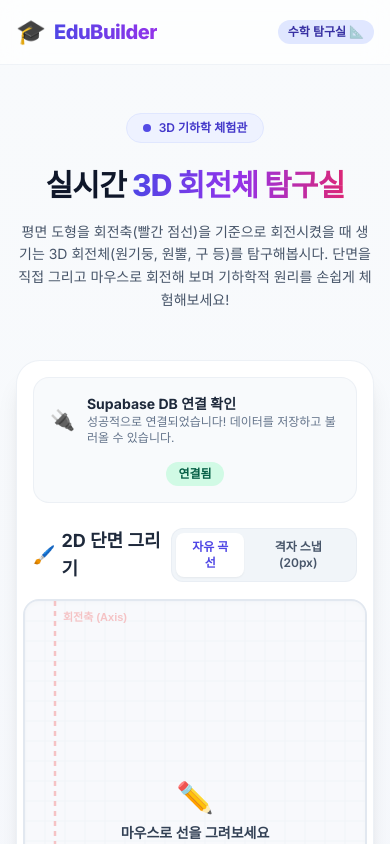
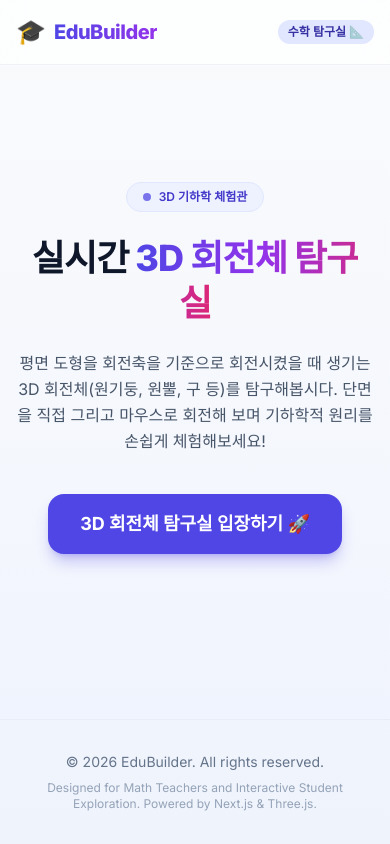
Before and after one commit to dudhkd0170-web/mj, a Next.js app: page / in a window 390 px wide. Shown: the top 844 px of the page. Built offline with nearby package versions, Linux system fonts and the light colour scheme; no server answers; the database is empty.

Commit message:
Move Solid Explorer to separate page and add entry button

```diff
--- /dev/null
+++ b/app/explorer/page.tsx
@@ -0,0 +1,51 @@
+import React from "react";
+import SolidExplorer from "@/components/SolidExplorer";
+import Link from "next/link";
+
+export default function ExplorerPage() {
+  return (
+    <div className="flex flex-col min-h-screen bg-gradient-to-b from-slate-50 to-indigo-50/20 dark:from-slate-950 dark:to-slate-900 transition-colors duration-300">
+      <header className="sticky top-0 z-50 w-full backdrop-blur-md bg-white/70 dark:bg-slate-900/70 border-b border-slate-200/50 dark:border-slate-800/50 transition-colors duration-300">
+        <div className="max-w-7xl mx-auto px-4 sm:px-6 lg:px-8 h-16 flex items-center justify-between">
+          <div className="flex items-center space-x-2">
+            <Link href="/" className="text-xl font-extrabold bg-gradient-to-r from-indigo-600 to-purple-600 dark:from-indigo-400 dark:to-purple-400 bg-clip-text text-transparent tracking-tight hover:opacity-80 transition-opacity">
+              &larr; 홈으로 돌아가기
+            </Link>
+          </div>
+        </div>
+      </header>
+
+      <main className="flex-grow py-8 px-4 sm:px-6 lg:px-8">
+        <section className="mb-12">
+          <SolidExplorer />
+        </section>
+
+        {/* Educational Mentor Guide Tips */}
+        <section className="max-w-4xl mx-auto bg-indigo-50/50 dark:bg-indigo-950/20 border border-indigo-100/50 dark:border-indigo-900/40 rounded-3xl p-6 md:p-8">
+          <h3 className="text-base font-bold text-indigo-950 dark:text-indigo-200 mb-3 flex items-center space-x-2">
+            <span>💡</span>
+            <span>코딩 멘토의 교육용 탐구 가이드</span>
+          </h3>
+          <ul className="space-y-3 text-xs md:text-sm text-slate-600 dark:text-slate-300">
+            <li className="flex items-start">
+              <span className="text-indigo-500 mr-2">📌</span>
+              <span><strong>직사각형 그리기 (원기둥)</strong>: 격자 스냅 모드에서 회전축과 평행한 수직선을 그린 뒤 닫아주면 원기둥이 탄생합니다.</span>
+            </li>
+            <li className="flex items-start">
+              <span className="text-indigo-500 mr-2">📌</span>
+              <span><strong>직각삼각형 그리기 (원뿔)</strong>: 축에서 출발하여 빗변을 그리고 다시 축으로 연결하면 깔끔한 원뿔이 렌더링됩니다.</span>
+            </li>
+            <li className="flex items-start">
+              <span className="text-indigo-500 mr-2">📌</span>
+              <span><strong>반원 그리기 (구)</strong>: 자유 곡선 모드로 축의 한 점에서 출발해 둥근 반원을 그리고 반대편 축 끝점으로 돌아오면 완벽한 공 모양의 구가 나타납니다!</span>
+            </li>
+            <li className="flex items-start">
+              <span className="text-indigo-500 mr-2">📌</span>
+              <span><strong>축과 떨어뜨려 그리기 (도넛)</strong>: 회전축에서 오른쪽으로 간격을 살짝 띄운 채 사각형이나 원을 그리면 가운데가 뚫린 도넛(토러스) 모양이 생성됩니다.</span>
+            </li>
+          </ul>
+        </section>
+      </main>
+    </div>
+  );
+}
--- a/app/page.tsx
+++ b/app/page.tsx
@@ -1,7 +1,7 @@
 "use client";
 
 import React from "react";
-import SolidExplorer from "@/components/SolidExplorer";
+import Link from "next/link";
 
 export default function Home() {
   return (
@@ -25,7 +25,7 @@ export default function Home() {
       </header>
 
       {/* Main Content */}
-      <main className="flex-grow py-12 px-4 sm:px-6 lg:px-8">
+      <main className="flex-grow py-20 px-4 sm:px-6 lg:px-8 flex flex-col items-center justify-center">
 
         {/* Intro Hero Section */}
         <section className="max-w-4xl mx-auto text-center mb-12">
@@ -36,54 +36,30 @@ export default function Home() {
             </span>
           </div>
 
-          <h1 className="text-3xl sm:text-4xl md:text-5xl font-extrabold tracking-tight text-slate-900 dark:text-white mb-4 leading-tight">
+          <h1 className="text-4xl sm:text-5xl md:text-6xl font-extrabold tracking-tight text-slate-900 dark:text-white mb-6 leading-tight">
             실시간{" "}
             <span className="bg-gradient-to-r from-indigo-600 via-purple-600 to-pink-600 dark:from-indigo-400 dark:via-purple-400 dark:to-pink-400 bg-clip-text text-transparent">
               3D 회전체 탐구실
             </span>
           </h1>
 
-          <p className="max-w-2xl mx-auto text-sm sm:text-base text-slate-600 dark:text-slate-300 leading-relaxed">
-            평면 도형을 회전축(빨간 점선)을 기준으로 회전시켰을 때 생기는 3D 회전체(원기둥, 원뿔, 구 등)를 탐구해봅시다.
+          <p className="max-w-2xl mx-auto text-base sm:text-lg text-slate-600 dark:text-slate-300 leading-relaxed mb-10">
+            평면 도형을 회전축을 기준으로 회전시켰을 때 생기는 3D 회전체(원기둥, 원뿔, 구 등)를 탐구해봅시다.
             단면을 직접 그리고 마우스로 회전해 보며 기하학적 원리를 손쉽게 체험해보세요!
           </p>
-        </section>
 
-        {/* Core Component Area */}
-        <section className="mb-12">
-          <SolidExplorer />
-        </section>
-
-        {/* Educational Mentor Guide Tips */}
-        <section className="max-w-4xl mx-auto bg-indigo-50/50 dark:bg-indigo-950/20 border border-indigo-100/50 dark:border-indigo-900/40 rounded-3xl p-6 md:p-8">
-          <h3 className="text-base font-bold text-indigo-950 dark:text-indigo-200 mb-3 flex items-center space-x-2">
-            <span>💡</span>
-            <span>코딩 멘토의 교육용 탐구 가이드</span>
-          </h3>
-          <ul className="space-y-3 text-xs md:text-sm text-slate-600 dark:text-slate-300">
-            <li className="flex items-start">
-              <span className="text-indigo-500 mr-2">📌</span>
-              <span><strong>직사각형 그리기 (원기둥)</strong>: 격자 스냅 모드에서 회전축과 평행한 수직선을 그린 뒤 닫아주면 원기둥이 탄생합니다.</span>
-            </li>
-            <li className="flex items-start">
-              <span className="text-indigo-500 mr-2">📌</span>
-              <span><strong>직각삼각형 그리기 (원뿔)</strong>: 축에서 출발하여 빗변을 그리고 다시 축으로 연결하면 깔끔한 원뿔이 렌더링됩니다.</span>
-            </li>
-            <li className="flex items-start">
-              <span className="text-indigo-500 mr-2">📌</span>
-              <span><strong>반원 그리기 (구)</strong>: 자유 곡선 모드로 축의 한 점에서 출발해 둥근 반원을 그리고 반대편 축 끝점으로 돌아오면 완벽한 공 모양의 구가 나타납니다!</span>
-            </li>
-            <li className="flex items-start">
-              <span className="text-indigo-500 mr-2">📌</span>
-              <span><strong>축과 떨어뜨려 그리기 (도넛)</strong>: 회전축에서 오른쪽으로 간격을 살짝 띄운 채 사각형이나 원을 그리면 가운데가 뚫린 도넛(토러스) 모양이 생성됩니다.</span>
-            </li>
-          </ul>
+          <Link
+            href="/explorer"
+            className="inline-flex items-center justify-center px-8 py-4 text-lg font-bold text-white bg-indigo-600 hover:bg-indigo-700 rounded-2xl shadow-lg shadow-indigo-600/30 hover:shadow-indigo-600/50 transform hover:-translate-y-1 transition-all duration-300"
+          >
+            3D 회전체 탐구실 입장하기 🚀
+          </Link>
         </section>
 
       </main>
 
       {/* Footer */}
-      <footer className="w-full bg-slate-100/50 dark:bg-slate-950/50 border-t border-slate-200/50 dark:border-slate-800/50 py-8 transition-colors duration-300">
+      <footer className="w-full bg-slate-100/50 dark:bg-slate-950/50 border-t border-slate-200/50 dark:border-slate-800/50 py-8 transition-colors duration-300 mt-auto">
         <div className="max-w-7xl mx-auto px-4 sm:px-6 lg:px-8 text-center text-sm text-slate-500 dark:text-slate-400">
           <p className="mb-2">© 2026 EduBuilder. All rights reserved.</p>
           <p className="text-xs text-slate-400 dark:text-slate-500">
```
